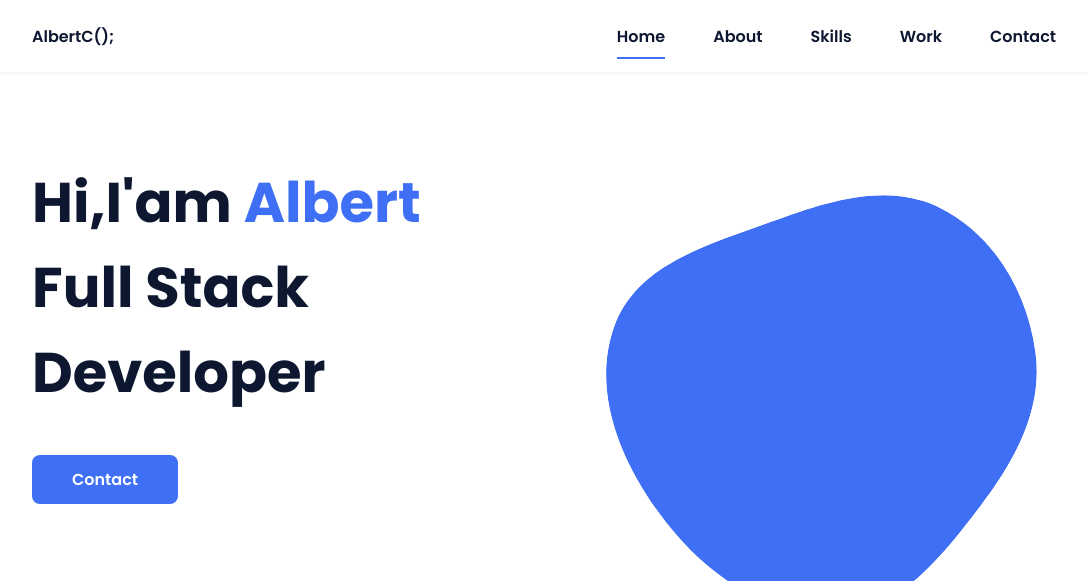
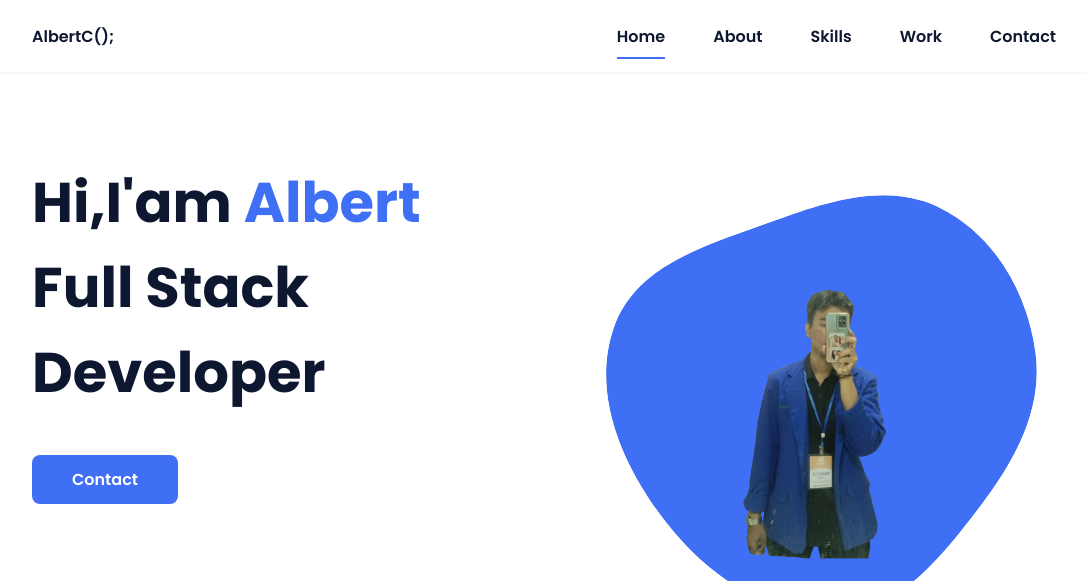
Before and after one commit to BitterChoco05/profile-bert, a plain HTML site: page index.html in a window 1280 px wide. Shown: the top 581 px of the page, without its empty margins (96-1183 px from the left). Drawn offline with nearby package versions, Linux system fonts and the light colour scheme.

Commit message:
update foto profil

```diff
--- a/index.html
+++ b/index.html
@@ -92,7 +92,7 @@
                 class="home__blob-img"
                 x="50"
                 y="60"
-                href="assets/img/profil.png"
+                href="assets/img/profile.png"
               />
             </g>
           </svg>
```
